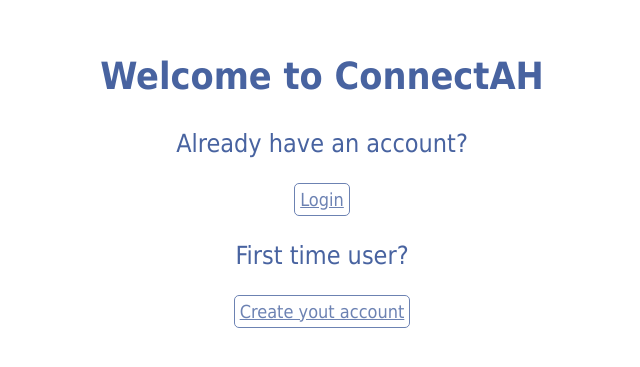
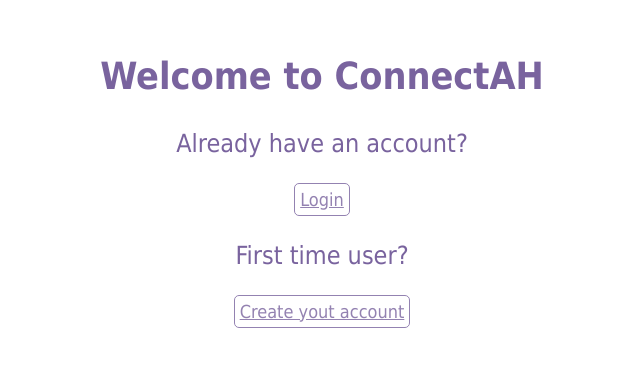
Before and after one commit to ojguo/athenahacks2023, a plain HTML site: page index.html in a window 1280 px wide. Shown: the part 225-592 px from the top of the page, without its empty margins (318-958 px from the left). Drawn offline with Linux system fonts and the light colour scheme.

Commit message:
Update style.css

```diff
--- a/style.css
+++ b/style.css
@@ -3,7 +3,7 @@ body {
   font-size: 25px;
   margin: 0;
   height: 100vh;
-  color: #4863A0;
+  color: #79639e;
   display: flex;
   justify-content: center;
   align-items: center;
@@ -20,7 +20,7 @@ body {
   margin: px 50px;
   width: auto;
   opacity: 0.8;
-  color: #4863A0;
+  color: #79639e;
   font-size: 18px;
   background-color:inherit;
   display: inline-block;
@@ -30,7 +30,7 @@ body {
 }
 
 .button_Login:hover {
-  background-color: #4863A0;
+  background-color: #bca6cc;
   color: white;
 }
 
@@ -40,7 +40,7 @@ body {
   margin: px 50px;
   width: auto;
   opacity: 0.8;
-  color: #4863A0;
+  color: #79639e;
   font-size: 18px;
   background-color:inherit;
   display: inline-block;
@@ -50,7 +50,7 @@ body {
 }
 
 .button_Create_your_account:hover {
-  background-color: #4863A0;
+  background-color: #bca6cc;
   color: white;
 }
 
```
